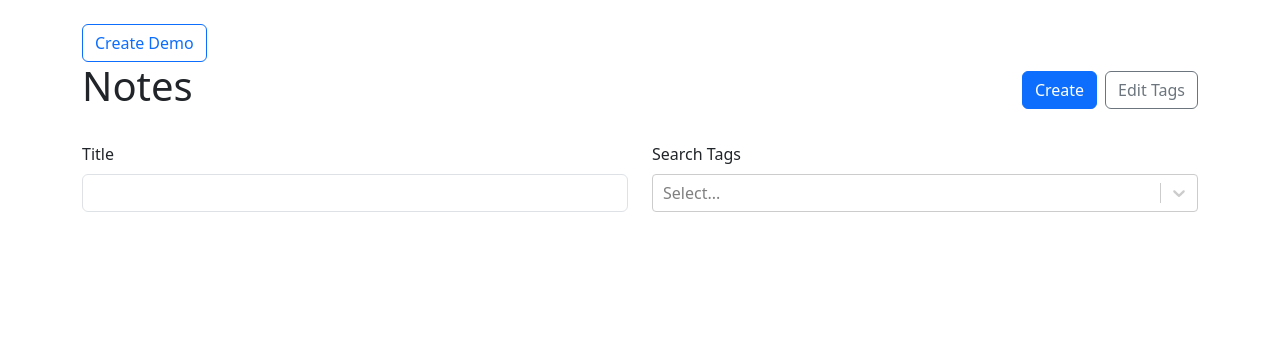
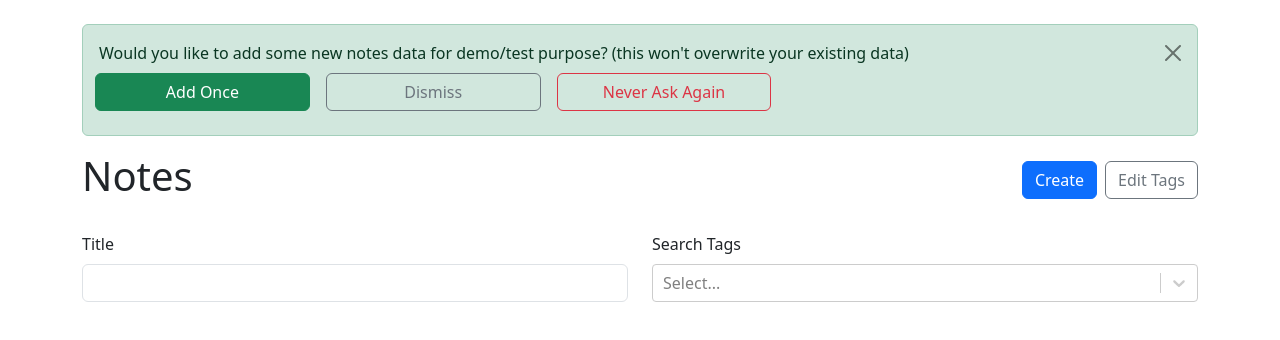
Before and after one commit to daoxi/GetEm, a React (Vite) app: page / in a window 1280 px wide. Shown: the top 340 px of the page. Built offline with nearby package versions, Linux system fonts and the light colour scheme.

Commit message:
added demo alert banner and its buttons behavior

```diff
--- a/src/Demo/index.tsx
+++ b/src/Demo/index.tsx
@@ -1,7 +1,9 @@
-import { Button } from "react-bootstrap";
+import { Alert, Button, Row } from "react-bootstrap";
 import { NoteData, Tag } from "../App";
 import { v4 as uuidV4 } from "uuid";
 import demoData from "./data-demo.json";
+import { useState } from "react";
+import { useLocalStorage } from "../useLocalStorage";
 
 type DemoProps = {
 	onCreateNote: ({ tags, ...data }: NoteData) => void;
@@ -10,10 +12,13 @@ type DemoProps = {
 };
 
 export function Demo({ onCreateNote, onAddTag, availableTags }: DemoProps) {
+	const [showDemo, setShowDemo] = useState(true);
+	const [showDemoPerm, setShowDemoPerm] = useLocalStorage("SHOWDEMO", true);
+
 	//generate all the notes for demo by using data from JSON
 	function handleDemo() {
 		//availableTags comes from parent component's state which is updated asynchronously (due to how setState() works),
-		//so it's not good for tracking data in a loop in which the state might not have already been updated in the next iteration,
+		//so it's not ideal for tracking data in a loop in which the state might not have already been updated in the next iteration,
 		//therefore a local array is made by using a shallow copy of the availableTags prop, this makes sure the existing tags are tracked properly
 		const availableTagsDemo = [...availableTags];
 
@@ -45,6 +50,7 @@ export function Demo({ onCreateNote, onAddTag, availableTags }: DemoProps) {
 			});
 		}
 
+		//loop through array from JSON and generate each note
 		demoData.allNotesData.forEach((noteData) => {
 			let tags = addIdToTagLabel(noteData.tagLabels, availableTagsDemo);
 			onCreateNote({
@@ -56,13 +62,47 @@ export function Demo({ onCreateNote, onAddTag, availableTags }: DemoProps) {
 	}
 
 	return (
+		<>
+			<Alert
+				variant="success"
+				show={showDemo && showDemoPerm} //as long as 1 of the states is false, it won't be shown
+				onClose={() => {
+					setShowDemo(false);
+				}}
+				dismissible
+			>
+				Would you like to add some new notes data for demo/test purpose? (this won't overwrite your existing data)
+				<br />
+				<Row xs={1} sm={1} md={1} lg={1} xl={5} xxl={6} /* avoid having only 2 items on each row when there're 3 items in total */>
 					<Button
 						onClick={() => {
 							handleDemo();
 						}}
-			variant="outline-primary"
+						variant="success"
+						className="mx-2 my-2"
 					>
-			Create Demo
+						Add Once
 					</Button>
+					<Button
+						onClick={() => {
+							setShowDemo(false);
+						}}
+						variant="outline-secondary"
+						className="mx-2 my-2"
+					>
+						Dismiss
+					</Button>
+					<Button
+						onClick={() => {
+							setShowDemoPerm(false);
+						}}
+						variant="outline-danger"
+						className="mx-2 my-2"
+					>
+						Never Ask Again
+					</Button>
+				</Row>
+			</Alert>
+		</>
 	);
 }
```
Lines whose indentation alone changed are shown as unchanged.
